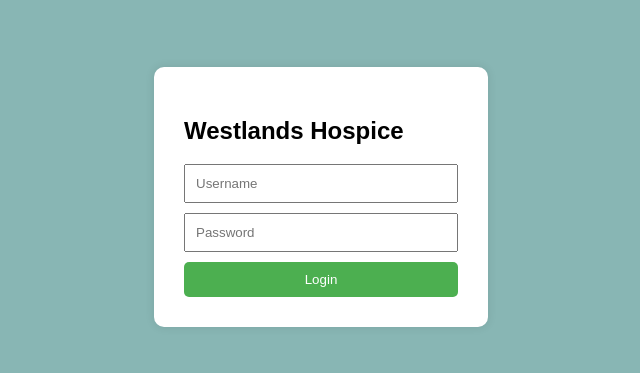
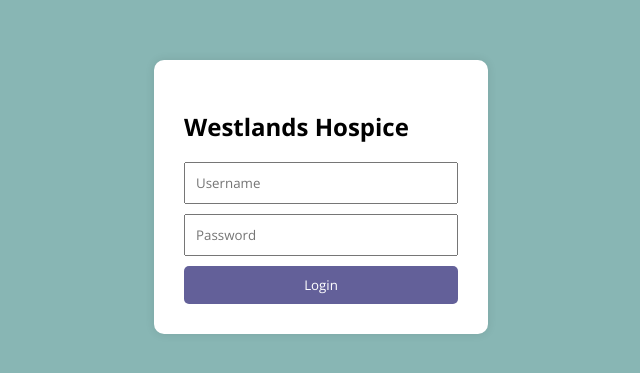
Before and after one commit to tyrictjones/fhir_project_mockup, a plain HTML site: page launch.html in a window 1280 px wide. Shown: the part 211-584 px from the top of the page, without its empty margins (319-959 px from the left). Drawn offline with nearby package versions, Linux system fonts and the light colour scheme.

Commit message:
Update launch.html

```diff
--- a/launch.html
+++ b/launch.html
@@ -3,10 +3,13 @@
 <html lang="en">
 <head>
   <meta charset="UTF-8">
+  <link rel="preconnect" href="https://fonts.googleapis.com">
+  <link rel="preconnect" href="https://fonts.gstatic.com" crossorigin>
+  <link href="https://fonts.googleapis.com/css2?family=Montserrat:ital,wght@0,100..900;1,100..900&family=Open+Sans:ital,wght@0,300..800;1,300..800&family=Quicksand:wght@300..700&display=swap" rel="stylesheet">
   <title>Mock Login</title>
   <style>
     body {
-      font-family: Arial, sans-serif;
+      font-family: "Open Sans", sans-serif;
       display: flex;
       height: 100vh;
       align-items: center;
@@ -20,15 +23,17 @@
       box-shadow: 0 0 10px rgba(0,0,0,0.1);
     }
     .login-box input {
+      font-family: "Open Sans", sans-serif;
       display: block;
       margin: 10px 0;
       padding: 10px;
       width: 250px;
     }
     .login-box button {
+      font-family: "Open Sans", sans-serif;
       padding: 10px 20px;
       width: 100%;
-      background-color: #4CAF50;
+      background-color: #636099;
       color: white;
       border: none;
       border-radius: 5px;
```
